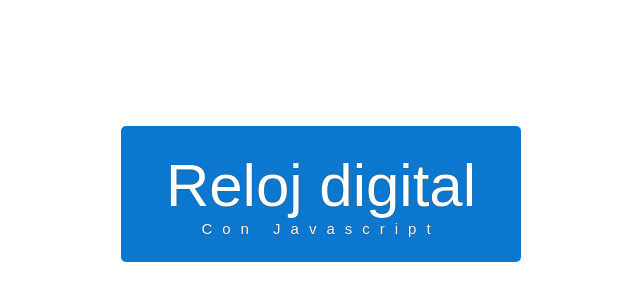
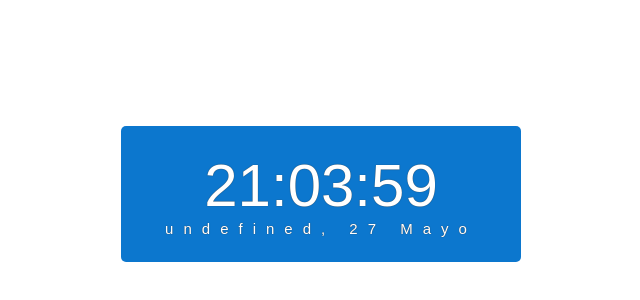
Before and after one commit to Oscatj/reloj-digital, a plain HTML site: page index.html in a window 1280 px wide. Shown: the whole page, without its empty margins (319-959 px from the left). Drawn offline with Linux system fonts and the light colour scheme.

Commit message:
programacion javascript

```diff
--- a/index.html
+++ b/index.html
@@ -7,7 +7,7 @@
     <title>Reloj digital</title>
     <link rel="stylesheet" href="CSS/estilos.css">
 </head>
-<body>
+<body onload="mostrarReloj()">
     <div id="reloj">
         <div class="reloj-contenedor" id="contenedor">
             <div id="hora">Reloj digital</div>
--- a/js/reloj.js
+++ b/js/reloj.js
@@ -0,0 +1,24 @@
+const mostrarReloj = () => {
+    let fecha = new Date();
+    let hr = formatoHora(fecha.getHours());
+    let min = formatoHora(fecha.getMinutes());
+    let seg = formatoHora(fecha.getSeconds());
+    document.getElementById('hora').innerHTML = `${hr}:${min}:${seg}`;
+
+    const meses = ['Enero', 'Febrero', 'Marzo', 'Abril', 'Mayo', 'Junio', 'Julio', 'Agosto', 'Septiembre', 'Octubre', 'Noviembre', 'Diciembre'];
+    const dias = ['Lunes', 'Martes', 'Miercoles', 'Jueves', 'Viernes'];
+    let diaSemana = dias[fecha.getDay()];
+    let dia = fecha.getDate();
+    let mes = meses[fecha.getMonth()];
+
+    let fechaTexto = `${diaSemana}, ${dia} ${mes}`;
+    document.getElementById('fecha').innerHTML = fechaTexto;
+
+}
+
+const formatoHora = (hora) => {
+    if (hora <10)
+        hora = '0' + hora;
+        return hora;
+}
+setInterval(mostrarReloj, 1000);
```
